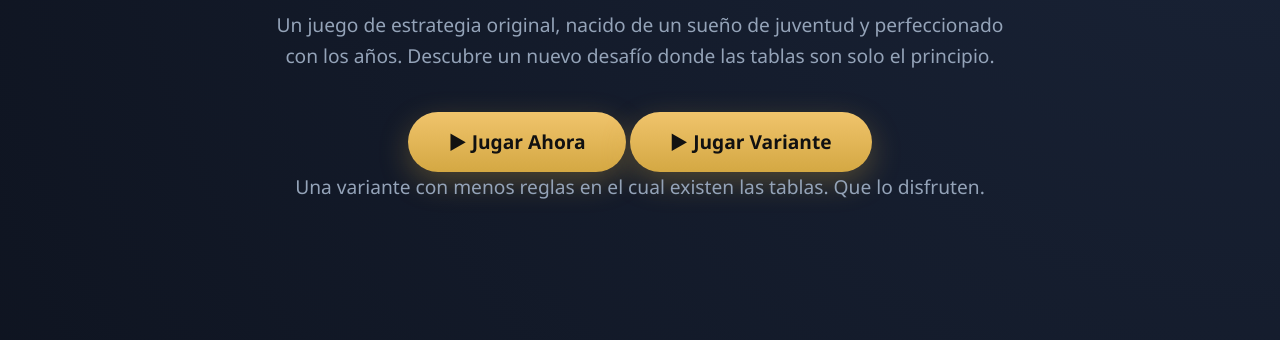
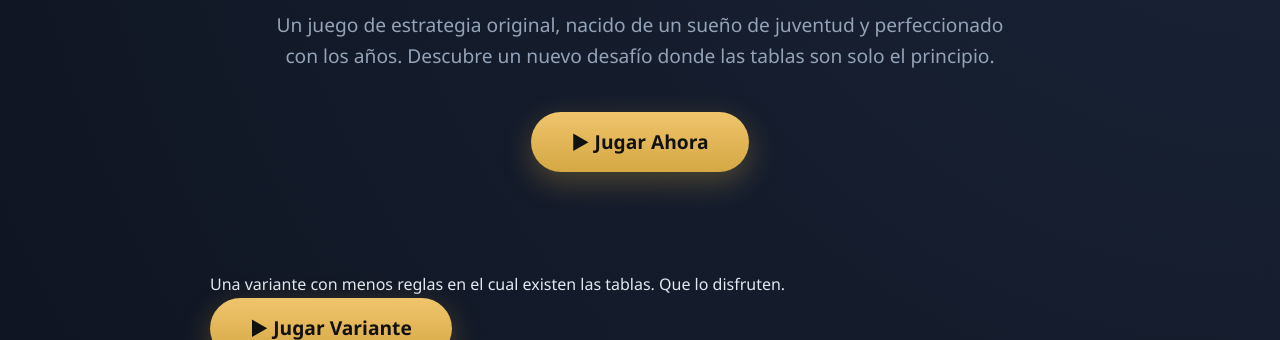
Before and after one commit to ErSanFer/mi-web-de-prueba, a plain HTML site: page index.html in a window 1280 px wide. Shown: the part 325-665 px from the top of the page. Drawn offline with Linux system fonts and the light colour scheme.

Commit message:
Update index.html

```diff
--- a/index.html
+++ b/index.html
@@ -216,10 +216,13 @@
             <h1>Bienvenido al Duelo de Estrellas</h1>
             <p>Un juego de estrategia original, nacido de un sueño de juventud y perfeccionado con los años. Descubre un nuevo desafío donde las tablas son solo el principio.</p>
             <a href="juego.html" class="btn-jugar">▶ Jugar Ahora</a>
+        </section>
 
+        <!-- Variante -->
+        <section class="variante">
+            <p>Una variante con menos reglas en el cual existen las tablas. Que lo disfruten.</p>
             <a href="dev65t.html" class="btn-jugar">▶ Jugar Variante</a>
-            <p>Una variante con menos reglas en el cual existen las tablas. Que lo disfruten.</p>
-        </section>
+         </section>
 
         <!-- HISTORIA -->
         <section id="historia">
```
